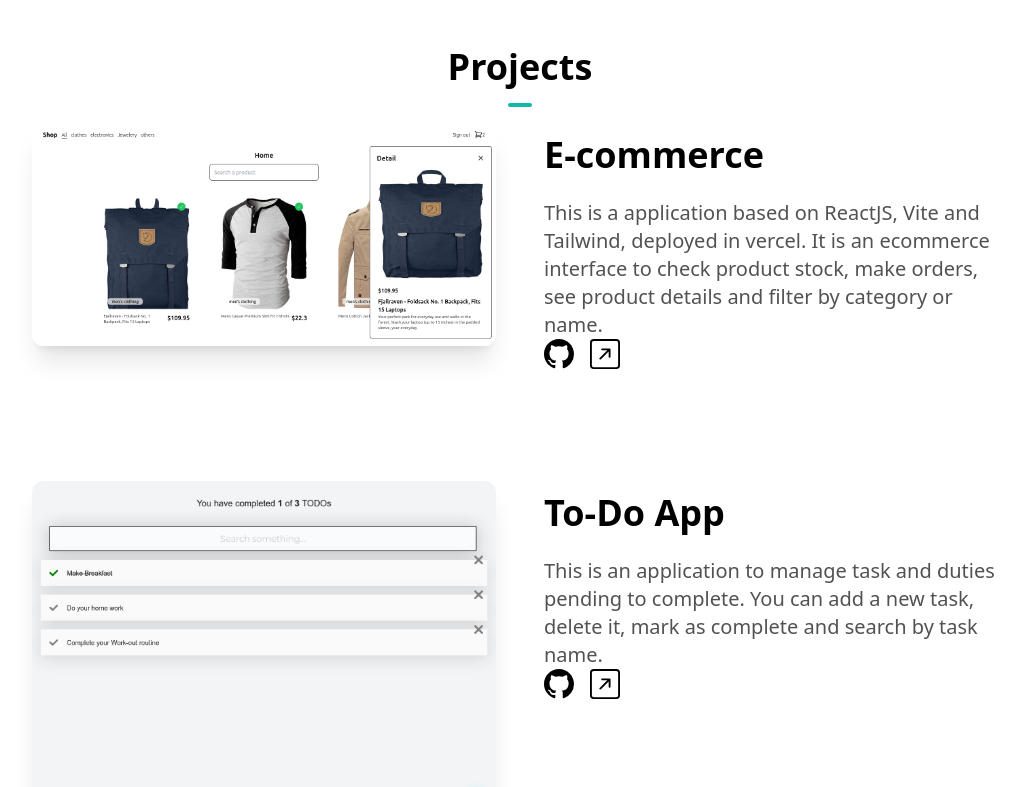
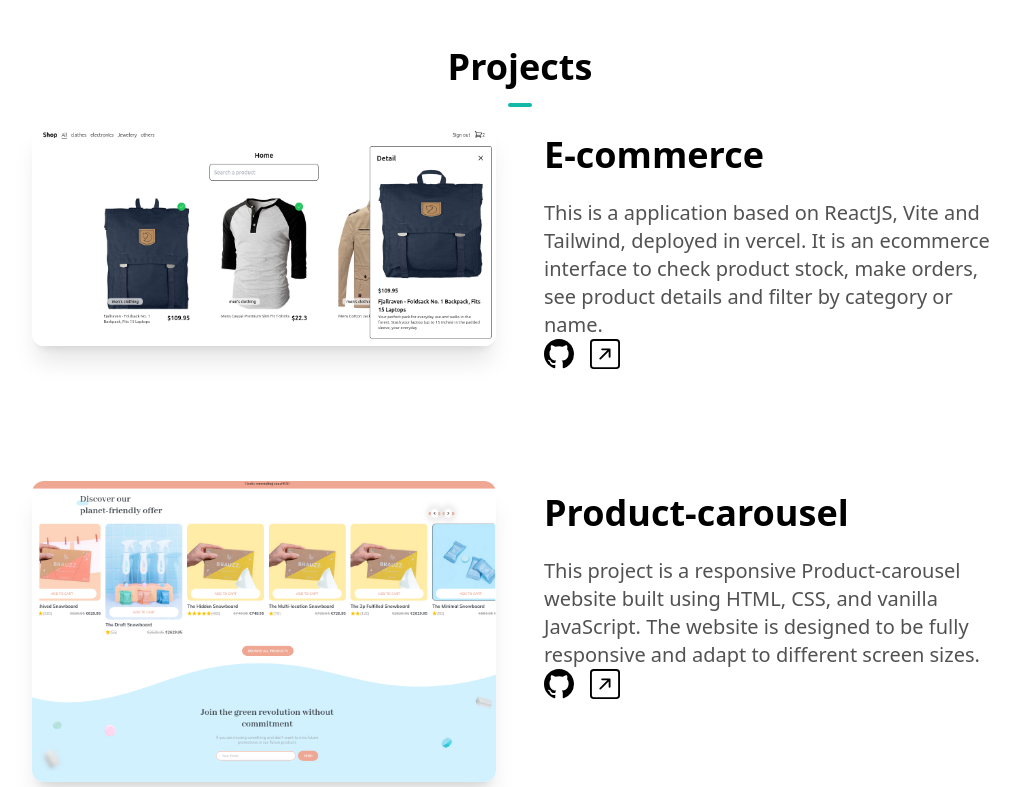
Before and after one commit to Elkinrodriguez03/Portfolio-website, a Next.js app: page / in a window 1280 px wide. Shown: the part 2000-2787 px from the top of the page, without its empty margins (120-1145 px from the left). Built offline with nearby package versions, Linux system fonts and the light colour scheme.

Commit message:
Adding new project

```diff
--- a/src/components/ProjectsSection.tsx
+++ b/src/components/ProjectsSection.tsx
@@ -11,6 +11,14 @@ const projects = [
         image: "/images/E-commerce.png",
         github: "https://github.com/Elkinrodriguez03/E-commerce_frontend",
         link: "https://e-commerce-frontend-eta.vercel.app/"
+
+    },
+    {
+        name: "Product-carousel",
+        description: "This project is a responsive Product-carousel website built using HTML, CSS, and vanilla JavaScript. The website is designed to be fully responsive and adapt to different screen sizes.",
+        image: "/images/carousel.png",
+        github: "https://github.com/Elkinrodriguez03/TechnicalCodeTest",
+        link: "https://technical-code-test.vercel.app/"
 
     },
     {
```
Also changed, not shown: public/images/carousel.png (added).
